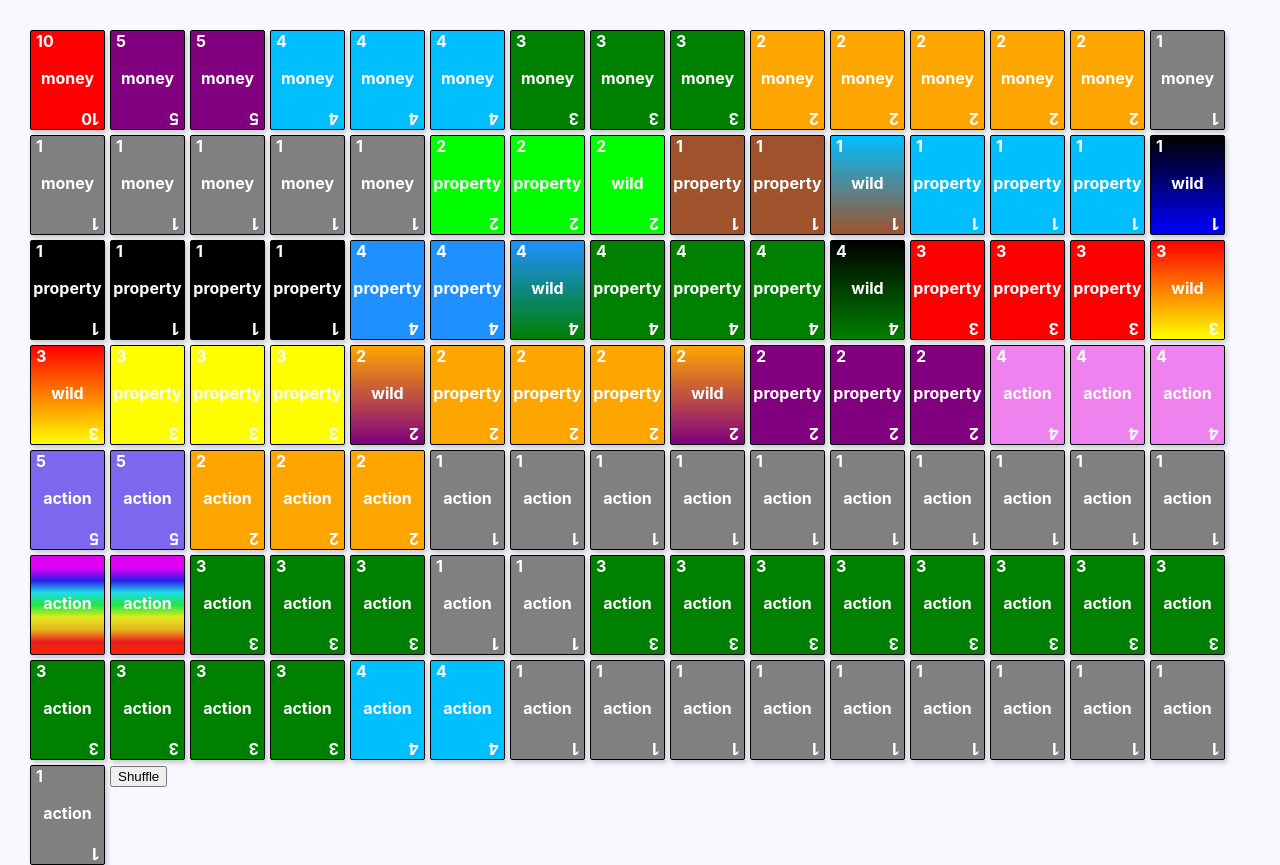
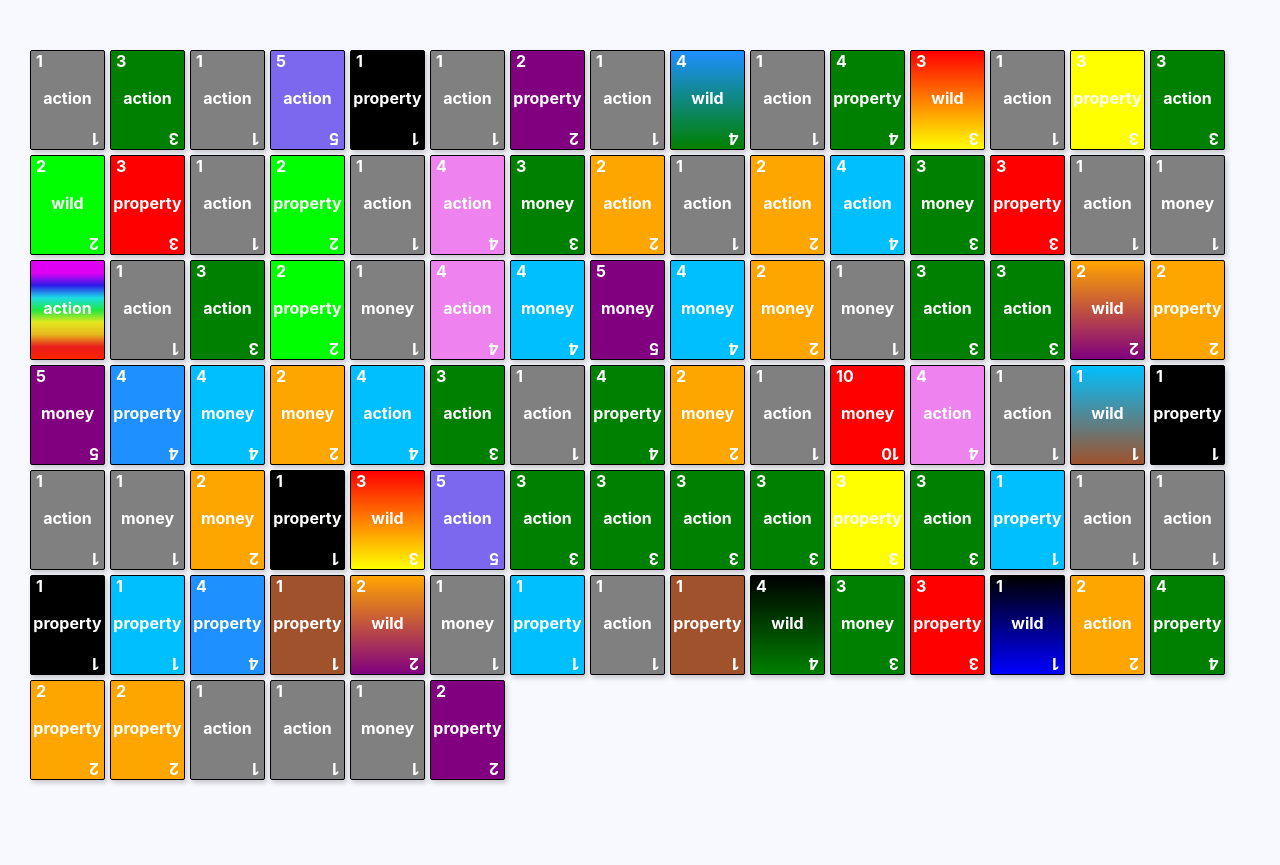
Before and after one commit to GCodeON/monopoly-deal, a Nuxt app: page / in a window 1280 px wide. After the commit the page ends 820 px from the top, so only its background shows below. Built offline with nearby package versions, Linux system fonts and the light colour scheme.

Commit message:
inital deal

```diff
--- a/assets/scss/global.scss
+++ b/assets/scss/global.scss
@@ -8,24 +8,6 @@
 }
 .purple {
     background-color : purple;
-}
-.blue {
-    background-color : deepskyblue;
-    &.brown {
-        background-image:  linear-gradient(180deg, deepskyblue, sienna);
-    }
-}
-.green {
-    background-color : green;
-    &.cyan {
-        background-image:  linear-gradient(180deg, dodgerblue, green);
-    }
-}
-.orange {
-    background-color : orange;
-    &.purple {
-        background-image:  linear-gradient(180deg, orange, purple);
-    }
 }
 .grey {
     background-color : grey;
@@ -51,7 +33,24 @@
         background-image:  linear-gradient(180deg, red, yellow);
     }
 }
-
+.blue {
+    background-color : deepskyblue;
+    &.brown {
+        background-image:  linear-gradient(180deg, deepskyblue, sienna);
+    }
+}
+.green {
+    background-color : green;
+    &.cyan {
+        background-image:  linear-gradient(180deg, dodgerblue, green);
+    }
+}
+.orange {
+    background-color : orange;
+    &.purple {
+        background-image:  linear-gradient(180deg, orange, purple);
+    }
+}
 .black {
     &.blue {
         background-image:  linear-gradient(180deg, black, blue);
@@ -63,7 +62,6 @@
 .rainbow {
     background-image:  linear-gradient(0deg, #ff2400, #e81d1d, #e8b71d, #e3e81d, #1de840, #1ddde8, #2b1de8, #dd00f3, #dd00f3);;
 }
-
 
 html, body, #app {
     height      : 100%;
--- a/components/Hand.vue
+++ b/components/Hand.vue
@@ -3,9 +3,9 @@
       <div class="hand">
         <section>
           <div class="stack stack-fanout" :class="{ active: isActive }" >
-            <img src="img/3.png" />
-            <img src="img/1.png" />
-            <img src="img/2.png" />
+            <!-- <div v-for="(card, index) in cards" class="card" :key="index">
+              {{ card.title }}
+            </div> -->
           </div>
         </section>
       </div>
@@ -16,6 +16,9 @@ import { mapGetters } from 'vuex'
 
 
 export default {
+  props: [
+    'cards'
+  ],
   components: {
 
   },
@@ -53,9 +56,8 @@ export default {
 	padding: 0;
 	position: relative;
   max-width: 100%;
-}
 
-.stack img {
+  .card {
     max-width: 100%;
     position: absolute;
     top: 0;
@@ -64,6 +66,8 @@ export default {
     transition: all 0.3s;
     outline: 1px solid transparent;
   }
+}
+
 
 .stack img:last-child {
 	position: relative;
--- a/pages/index.vue
+++ b/pages/index.vue
@@ -1,20 +1,28 @@
 <template>
-  <div class="container">
-    <!-- <hand></hand> -->
-    <transition-group name="fade" tag="div" class="deck">
-      <div class="card" v-for="(card, index) in deck" :class="card.color" :key="`key-${index}`">
-        <span class="card__suit card__suit--top">{{ card.value}}</span>
-        <span class="card__number">{{ card.type }} </span>
-        <span class="card__suit card__suit--bottom">{{ card.value }}</span>
+  <div class="game">
+    <hand :cards="player1"></hand>
+    <div class="deck">
+      <div class="card"
+        v-for="(card, index) in deck"
+        :class="card.color"
+        :key="`key-${index}`">
+        <span class="corner top">
+          {{ card.value}}
+        </span>
+        <span class="number">
+          {{ card.type }}
+        </span>
+        <span class="corner bottom">
+          {{ card.value }}
+        </span>
       </div>
-    </transition-group>
-      <button @click="shuffle()"> Shuffle</button>
+    </div>
   </div>
 </template>
 
 
 <script>
-import { mapState, mapMutations } from 'vuex'
+import { mapState, mapActions } from 'vuex'
 
 import Hand from '~/components/Hand'
 import Deck from '~/components/Deck'
@@ -27,34 +35,29 @@ export default {
   },
   data() {
     return {
-      shuffleSpeed: 'shuffleMedium'
+
     };
   },
   mounted() {
-
+	  this.shuffle();
+	  this.deal();
   },
   computed:
     mapState([
-      'deck'
+	  'deck',
+	  'player1',
+	  'player2'
     ]),
   methods: {
-    ...mapMutations({
-      shuffle: 'shuffleDeck'
-    })
+    ...mapActions([
+		'shuffle',
+		'deal'
+	])
   }
 };
 </script>
 
 <style lang="scss" scoped>
-
-.title {
-  font-family: Roboto Slab, sans-serif;
-  text-align: center;
-  padding-top: 30px;
-  margin-bottom: 0 !important;
-  font-weight: 300;
-  font-size: 3rem;
-}
 
   .deck {
     margin-left: 30px;
@@ -71,19 +74,18 @@ export default {
     position      : relative;
     border        : 1px solid black;
     box-shadow    : 2px 3px 5px 0 rgba(0,0,0,.2);
-}
 
-.card__suit {
+    .corner {
       width   : 100%;
       display : block;
     }
 
-.card__suit--top {
+    .top {
       text-align   : left;
       padding-left : 5px;
     }
 
-.card__suit--bottom {
+    .bottom {
       position     : absolute;
       bottom       : 0px;
       text-align   : left;
@@ -91,23 +93,11 @@ export default {
       padding-left : 5px;
     }
 
-.card__number {
+    .number {
       width      : 100%;
       position   : absolute;
       top        : 38%;
       text-align : center;
     }
-
-.shuffleMedium-move {
-  transition : transform 2s;
 }
-
-.fade-enter-active, .fade-leave-active {
-  transition : opacity .5s;
-}
-
-.fade-enter, .fade-leave-to {
-  opacity : 0;
-}
-
 </style>
--- a/store/index.js
+++ b/store/index.js
@@ -1,7 +1,9 @@
 import Vue from 'vue'
 
 export const state = () => ({
-    used: [],
+    used    : [],
+    player1 : [],
+    player2 : [],
     deck: [
         {
             type  : 'money',
@@ -697,11 +699,21 @@ export const mutations = {
             Vue.set(state.deck, i, state.deck[randomIndex]);
             Vue.set(state.deck, randomIndex, temp);
           }
+    },
+    initialDeal(state) {
+        for(var i = 0; i < 5; i++) {
+           state.player1.push(state.deck.pop());
+           state.player2.push(state.deck.pop());
+        }
     }
 }
 
 export const actions = {
    shuffle(context) {
        context.commit('shuffleDeck');
-   }
+   },
+   deal(context) {
+        context.commit('initialDeal');
+    },
+
 }
```
Lines whose indentation alone changed are shown as unchanged.
